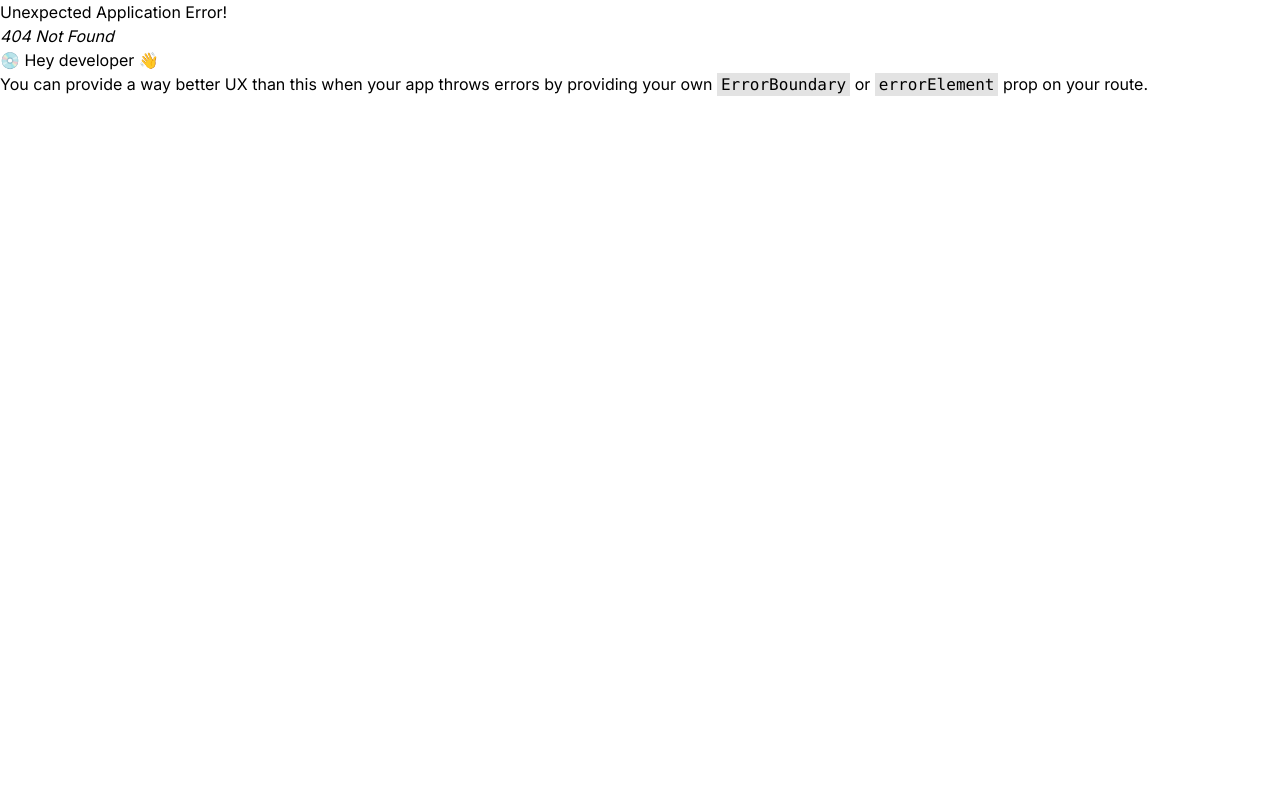
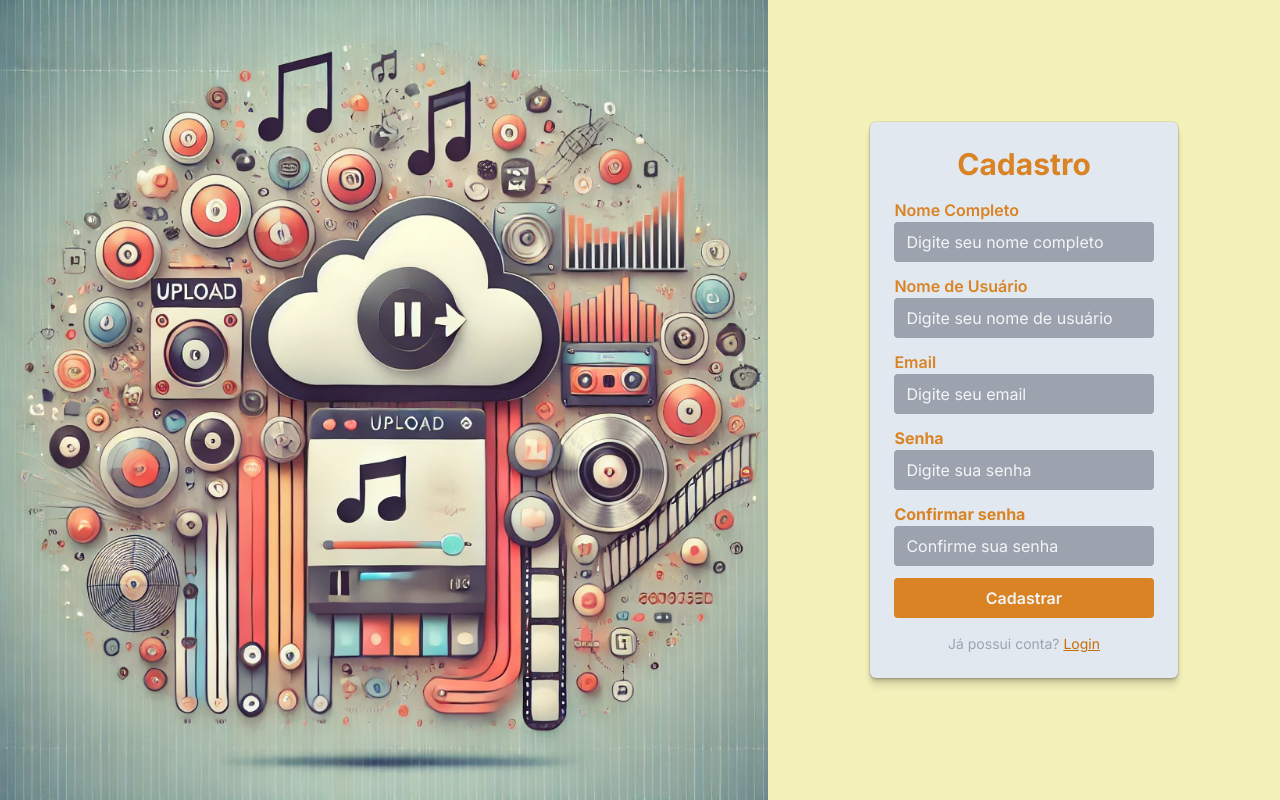
Before and after one commit to Sistema-de-Gerenciamento-Multimidia/SGM_frontend, a React (Vite) app: page /register in a window 1280 px wide. Before the commit this address had no page. Built offline with nearby package versions, Linux system fonts and the light colour scheme.

Commit message:
ajustando rotas para login e cadastro

```diff
--- a/package.json
+++ b/package.json
@@ -13,6 +13,8 @@
     "@hookform/resolvers": "^3.9.1",
     "@radix-ui/react-icons": "^1.3.2",
     "@radix-ui/react-select": "^2.1.2",
+    "axios": "^1.7.8",
+    "lucide-react": "^0.462.0",
     "react": "^18.3.1",
     "react-dom": "^18.3.1",
     "react-hook-form": "^7.53.2",
--- a/src/components/registercard.tsx
+++ b/src/components/registercard.tsx
@@ -2,7 +2,11 @@ import { useState } from "react";
 import { useForm } from "react-hook-form";
 import { z } from "zod";
 import { zodResolver } from "@hookform/resolvers/zod";
+import axios from 'axios';
+import { toast } from "sonner";
+import { useNavigate } from "react-router-dom";
 
+// Esquema de validação
 const createUserFormSchema = z.object({
   name: z
     .string()
@@ -25,13 +29,20 @@ const createUserFormSchema = z.object({
     .nonempty("O email é obrigatório")
     .email("Formato de email inválido")
     .toLowerCase(),
-  password: z.string().min(6, "A senha precisa de no mínimo 6 caracteres!"),
+  password: z.string().min(8, "A senha precisa de no mínimo 8 caracteres!"),
+  confirm_password: z
+    .string()
+    .min(8, "A senha precisa de no mínimo 8 caracteres!"),
+});
+
+const api = axios.create({
+  baseURL: 'https://sgm-backend-test.onrender.com/api/v1',
 });
 
 type CreateUserFormData = z.infer<typeof createUserFormSchema>;
 
 export function RegisterCard() {
-  const [, setOutput] = useState("");
+  const [message, setMessage] = useState("");
   const {
     register,
     handleSubmit,
@@ -40,13 +51,32 @@ export function RegisterCard() {
     resolver: zodResolver(createUserFormSchema),
   });
 
-  function createUser(data: CreateUserFormData) {
-    setOutput(JSON.stringify(data, null, 2));
-  }
+  const navigate = useNavigate();
+
+  // Função para enviar os dados ao backend
+  const registerUser = async (data: CreateUserFormData) => {
+    try {
+      const response = await api.post('/users/', data);
+      // setMessage("Usuário cadastrado com sucesso!");
+
+      navigate("/");
+      toast.success("Cadastro realizado com sucesso!");
+      console.log("Resposta do servidor:", response.data);
+    // eslint-disable-next-line @typescript-eslint/no-explicit-any
+    } catch (error: any) {
+      console.error("Erro ao cadastrar usuário:", error.response?.data || error.message);
+      setMessage("Erro ao cadastrar usuário.");
+    }
+  };
+
+  // Função chamada ao enviar o formulário
+  const onSubmit = (data: CreateUserFormData) => {
+    registerUser(data);
+  };
 
   return (
     <>
-      <form className="flex flex-col w-full max-w-xs gap-3"  onSubmit={handleSubmit(createUser)}>
+      <form className="flex flex-col w-full max-w-xs gap-3" onSubmit={handleSubmit(onSubmit)}>
         <div className="flex flex-col">
           <label className="text-fulvouscolor font-semibold" htmlFor="fullname">
             Nome Completo
@@ -97,8 +127,25 @@ export function RegisterCard() {
             placeholder="Digite sua senha"
             {...register("password")}
           />
-           {errors.password && <span className="text-red-600 text-sm">{errors.password.message}</span>}
+          {errors.password && <span className="text-red-600 text-sm">{errors.password.message}</span>}
         </div>
+
+        <div className="flex flex-col">
+          <label className="text-fulvouscolor font-bold" htmlFor="confirm_password">
+            Confirmar senha
+          </label>
+          <input
+            type="password"
+            id="confirm_password"
+            className="outline-none rounded h-10 px-3 bg-gray-400 text-white placeholder-gray-100"
+            placeholder="Confirme sua senha"
+            {...register("confirm_password")}
+          />
+          {errors.confirm_password && (
+            <span className="text-red-600 text-sm">{errors.confirm_password.message}</span>
+          )}
+        </div>
+
         <button
           type="submit"
           className="bg-fulvouscolor rounded font-semibold text-gray-100 h-10 hover:bg-fulvoushover px-6"
@@ -106,7 +153,7 @@ export function RegisterCard() {
           Cadastrar
         </button>
       </form>
-      {/* <pre className="text-black">{output}</pre> */}
+      {message && <p>{message}</p>}
     </>
   );
 }
--- a/src/pages/inicialpage.tsx
+++ /dev/null
@@ -1,60 +0,0 @@
-import { SetStateAction, useState } from "react";
-import Logo from "../../public/capa_SGM2.png";
-import { LoginCard } from "../components/logincard";
-import { RegisterCard } from "../components/registercard";
-
-export function InicialPage() {
-  const [activeCard, setActiveCard] = useState("login");
-
-  const toggleCard = (cardType: SetStateAction<string>) => {
-    setActiveCard(cardType);
-  };
-
-  return (
-    <div className="flex w-full h-screen bg-primarylemon">
-      <div className="w-[60%] flex items-center justify-center">
-        <img className="w-full h-full object-cover" src={Logo} alt="capa" />
-      </div>
-      <div className="w-[40%] text-white flex items-center justify-center">
-        <div className="shadow-shape rounded-md w-[60%] h-auto bg-slate-200 p-6 flex flex-col items-center space-y-4">
-          {/* Cabeçalho do Card */}
-          <div className="flex flex-col items-center space-y-1">
-            <h1 className="text-fulvouscolor font-bold text-3xl">
-              {activeCard === "login" ? "Login" : "Cadastro"}
-            </h1>
-          </div>
-
-          {/* Card de Login ou Cadastro */}
-          {activeCard === "login" ? <LoginCard /> : <RegisterCard />}
-
-          {/* Texto "Não possui conta?" ou "Já possui conta?" */}
-          <div className="text-center w-full text-gray-400 text-sm mt-4">
-            {activeCard === "login" ? (
-              <>
-                Não possui conta?{" "}
-                <a
-                  className="text-fulvoushover underline text-sm"
-                  href="#"
-                  onClick={() => toggleCard("register")}
-                >
-                  Registrar-se
-                </a>
-              </>
-            ) : (
-              <>
-                Já possui conta?{" "}
-                <a
-                  className="text-fulvoushover underline text-sm"
-                  href="#"
-                  onClick={() => toggleCard("login")}
-                >
-                  Login
-                </a>
-              </>
-            )}
-          </div>
-        </div>
-      </div>
-    </div>
-  );
-}
--- /dev/null
+++ b/src/pages/inicialpagelogin.tsx
@@ -0,0 +1,29 @@
+import Logo from "../../public/capa_SGM2.png";
+import { LoginCard } from "../components/logincard";
+
+export function InicialPageLogin() {
+
+  return (
+    <div className="flex w-full h-screen bg-primarylemon">
+      <div className="w-[60%] flex items-center justify-center">
+        <img className="w-full h-full object-cover" src={Logo} alt="capa" />
+      </div>
+      <div className="w-[40%] text-white flex items-center justify-center">
+        <div className="shadow-shape rounded-md w-[60%] h-auto bg-slate-200 p-6 flex flex-col items-center space-y-4">
+          {/* Cabeçalho do Card */}
+          <div className="flex flex-col items-center space-y-1">
+            <h1 className="text-fulvouscolor font-bold text-3xl">Login</h1>
+          </div>
+          <LoginCard />
+
+          <div className="text-center w-full text-gray-400 text-sm mt-4">
+            Não possui conta?{" "}
+            <a className="text-fulvoushover underline text-sm" href="/register">
+              Registrar-se
+            </a>
+          </div>
+        </div>
+      </div>
+    </div>
+  );
+}
--- /dev/null
+++ b/src/pages/inicialpageregister.tsx
@@ -0,0 +1,29 @@
+import Logo from "../../public/capa_SGM2.png";
+import { RegisterCard } from "../components/registercard";
+
+export function InicialPageRegister() {
+
+  return (
+    <div className="flex w-full h-screen bg-primarylemon">
+      <div className="w-[60%] flex items-center justify-center">
+        <img className="w-full h-full object-cover" src={Logo} alt="capa" />
+      </div>
+      <div className="w-[40%] text-white flex items-center justify-center">
+        <div className="shadow-shape rounded-md w-[60%] h-auto bg-slate-200 p-6 flex flex-col items-center space-y-4">
+          {/* Cabeçalho do Card */}
+          <div className="flex flex-col items-center space-y-1">
+            <h1 className="text-fulvouscolor font-bold text-3xl">Cadastro</h1>
+          </div>
+          <RegisterCard />
+
+          <div className="text-center w-full text-gray-400 text-sm mt-4">
+            Já possui conta?{" "}
+            <a className="text-fulvoushover underline text-sm" href="/">
+              Login
+            </a>
+          </div>
+        </div>
+      </div>
+    </div>
+  );
+}
```
Also changed, not shown: src/App.tsx (+7 -2 lines), 1 other file (tests, documents, lock files or other folders).
